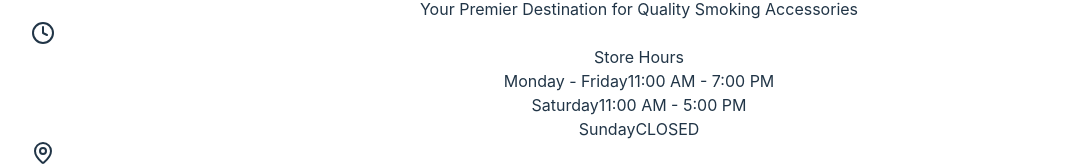
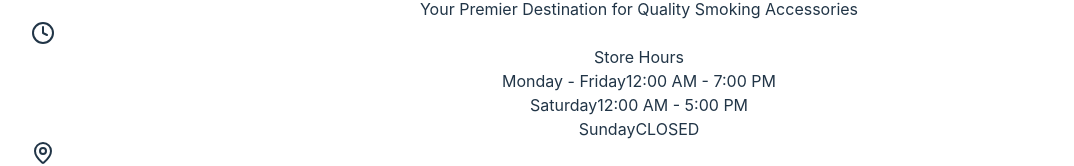
Before and after one commit to dereksutton/ww-lander, a React (Vite) app: page / in a window 1280 px wide. Shown: the part 780-946 px from the top of the page, without its empty margins (1-1075 px from the left). Built offline with nearby package versions, Linux system fonts and the light colour scheme.

Commit message:
updated store hours

```diff
--- a/src/App.jsx
+++ b/src/App.jsx
@@ -40,11 +40,11 @@ function App() {
             <div className="p-6 space-y-4">
               <div className="grid grid-cols-2 items-center border-b border-gray-100 pb-2">
                 <span className="font-medium text-gray-900">Monday - Friday</span>
-                <span className="text-blue-600 text-right">11:00 AM - 7:00 PM</span>
+                <span className="text-blue-600 text-right">12:00 AM - 7:00 PM</span>
               </div>
               <div className="grid grid-cols-2 items-center border-b border-gray-100 pb-2">
                 <span className="font-medium text-gray-900">Saturday</span>
-                <span className="text-blue-600 text-right">11:00 AM - 5:00 PM</span>
+                <span className="text-blue-600 text-right">12:00 AM - 5:00 PM</span>
               </div>
               <div className="grid grid-cols-2 items-center">
                 <span className="font-medium text-gray-900">Sunday</span>
```
